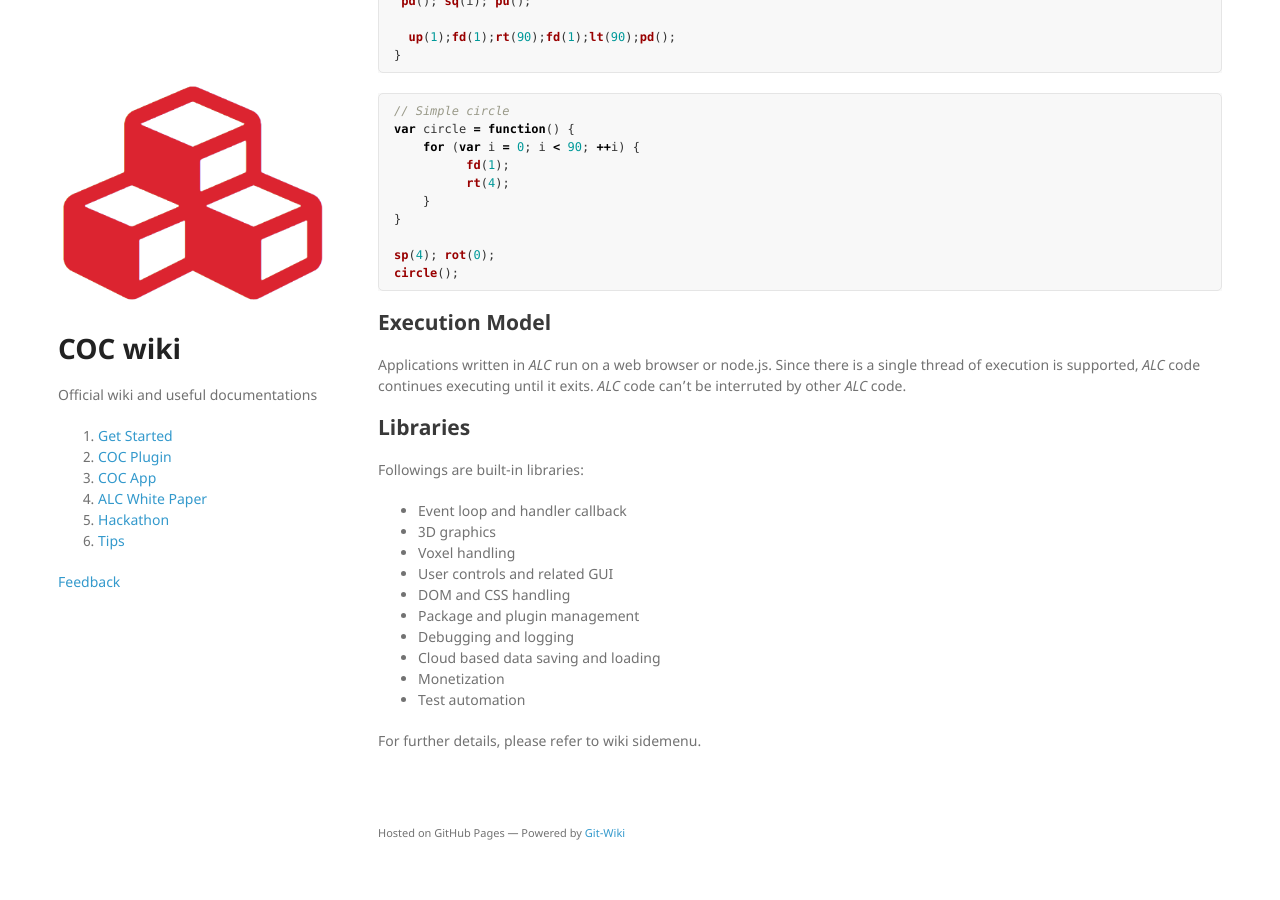
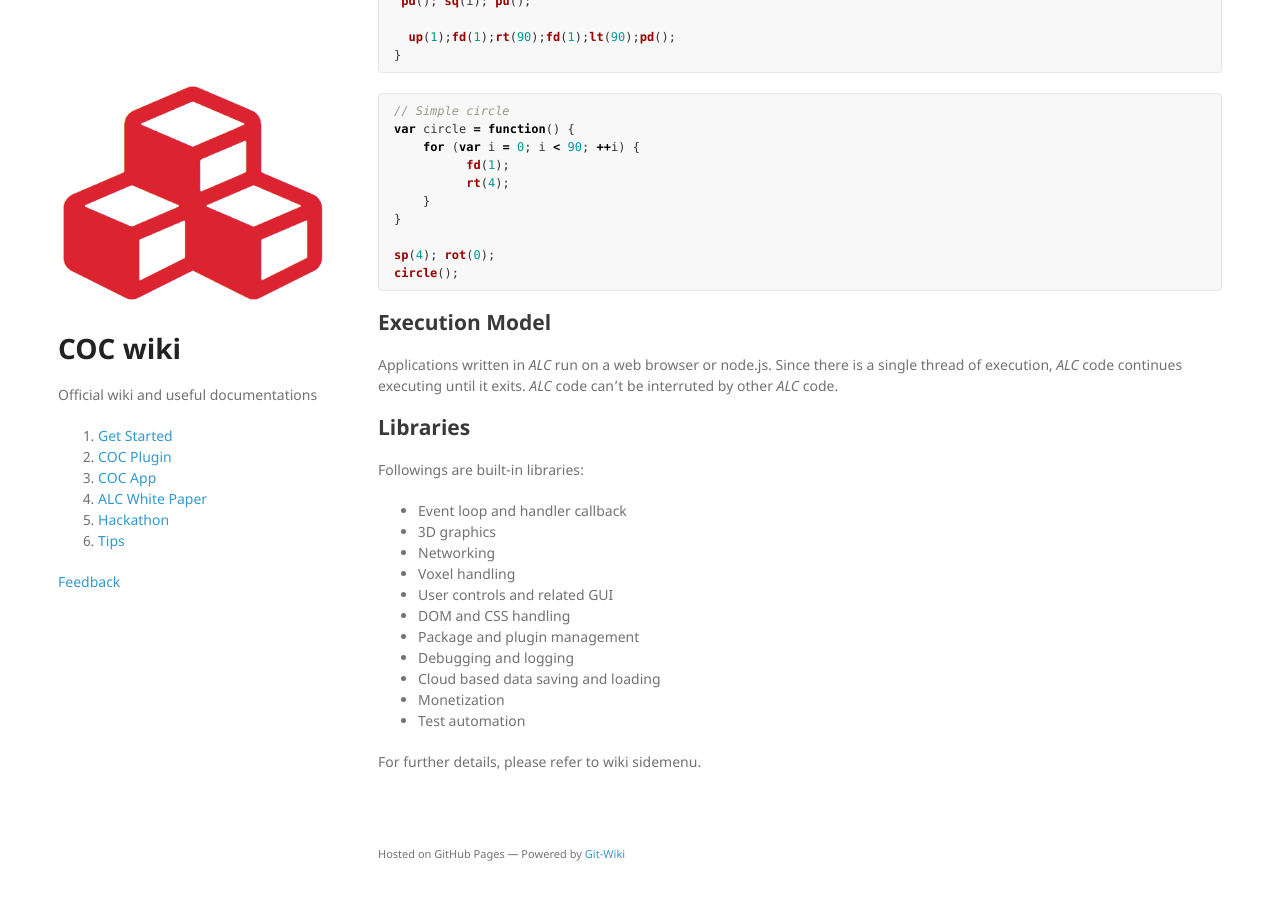
Before and after one commit to daisykim/daisykim.github.io, a Jekyll site: the page built from p/alc-1.0-white-paper.md, in a window 1280 px wide and 900 px high, scrolled down 1909 px. Built offline with Jekyll 4.4.1, drawn with Linux system fonts in a browser that asks for light colours; nearby versions of some CDN libraries; before the commit the page ends 2788 px from its top, so only the background shows below that.

Commit message:
Update page

```diff
--- a/p/alc-1.0-white-paper.md
+++ b/p/alc-1.0-white-paper.md
@@ -81,7 +81,7 @@ circle();
 ## [](#header-2)Execution Model
 
 Applications written in _ALC_ run on a web browser or node.js.
-Since there is a single thread of execution is supported, _ALC_ code continues executing until it exits.  _ALC_ code can't be interruted by other _ALC_ code.
+Since there is a single thread of execution, _ALC_ code continues executing until it exits.  _ALC_ code can't be interruted by other _ALC_ code.
 
 ## [](#header-2)Libraries
 
@@ -89,6 +89,7 @@ Followings are built-in libraries:
 
 * Event loop and handler callback
 * 3D graphics
+* Networking
 * Voxel handling
 * User controls and related GUI
 * DOM and CSS handling
@@ -98,4 +99,5 @@ Followings are built-in libraries:
 * Monetization
 * Test automation
 
+
 For further details, please refer to wiki sidemenu.
```
